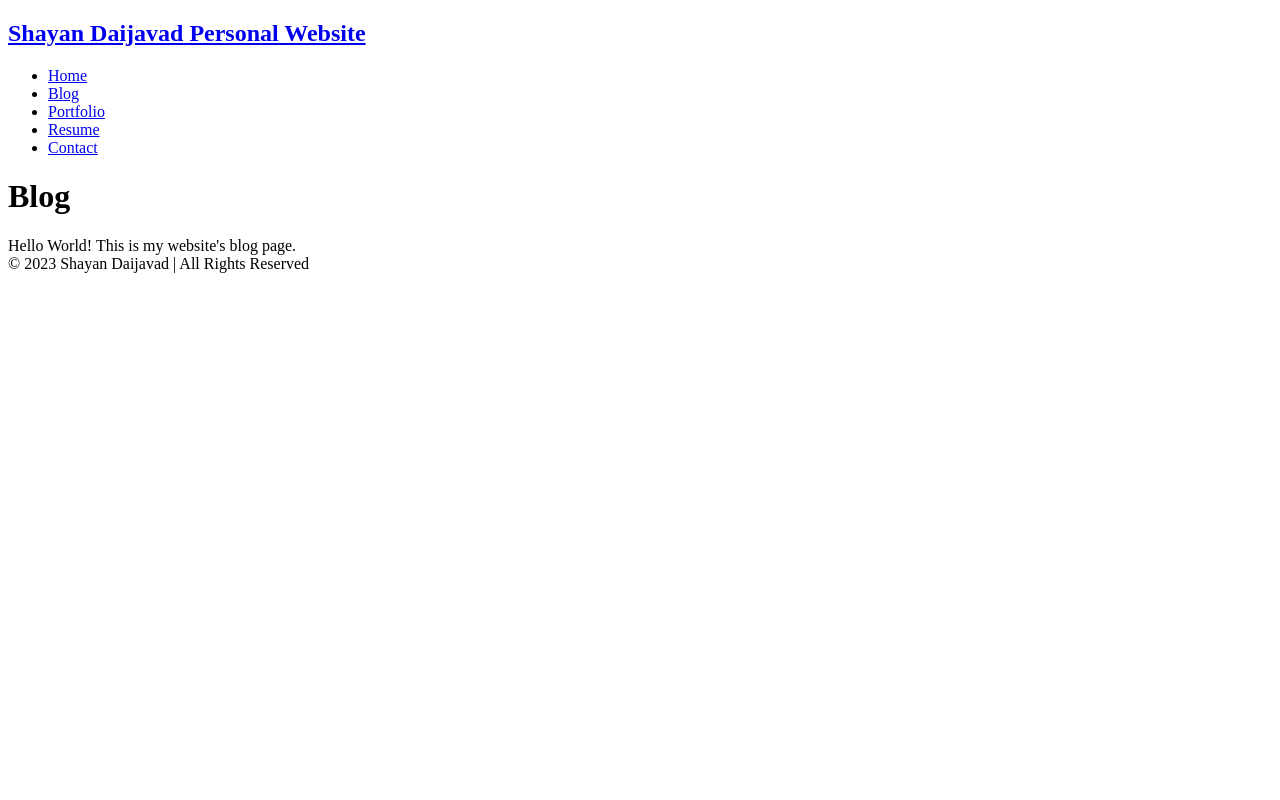
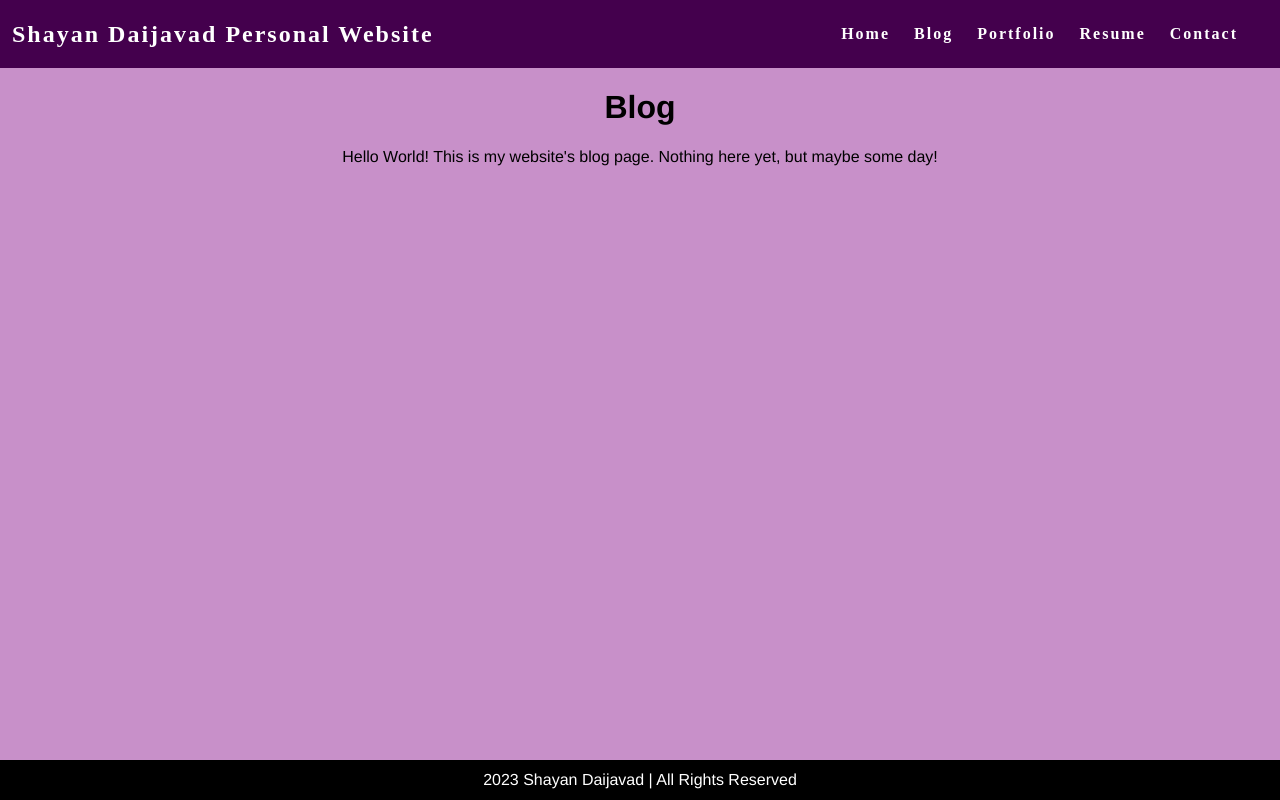
Before and after one commit to HenryHorse/HenryHorse.github.io, a plain HTML site: page blog.html in a window 1280 px wide. Drawn offline with Linux system fonts and the light colour scheme.

Commit message:
feat: added styling to pages

```diff
--- a/blog.html
+++ b/blog.html
@@ -2,7 +2,7 @@
 <html>
   <head>
     <title>Shayan's Blog</title>
-    <link rel="stylesheet" href="styles.css"/>
+    <link rel="stylesheet" href="styles.min.css"/>
   </head>
   <body>
     <nav class="navbar">
@@ -19,8 +19,8 @@
     </nav>
     <main>
       <h1 class="page-title">Blog</h1>
-      Hello World! This is my website's blog page.
+      Hello World! This is my website's blog page. Nothing here yet, but maybe some day!
     </main>
-    <footer class="footer">© 2023 Shayan Daijavad | All Rights Reserved</footer>
+    <footer class="footer">2023 Shayan Daijavad | All Rights Reserved</footer>
   </body>
 </html>
```
Also changed, not shown: contact.html (+2 -2 lines), index.html (+2 -2 lines), portfolio.html (+2 -2 lines), resume.html (+2 -2 lines), styles.css (deleted), styles.min.css (added).
